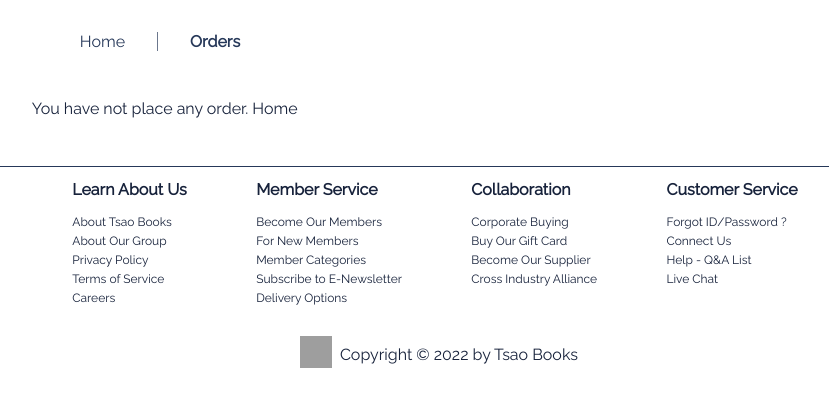
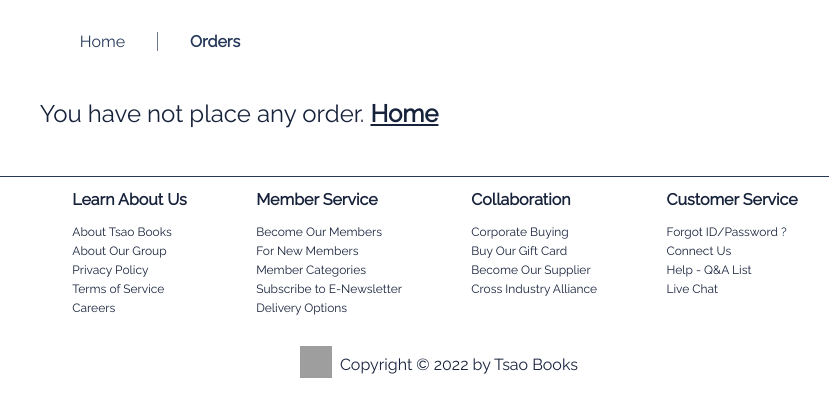
Before and after one commit to stevetsaoch/Ecommerce, a Django app: page /orders/user_orders/ in a window 1280 px wide. Shown: the part 111-528 px from the top of the page, without its empty margins (205-1034 px from the left). Run offline with Django 4.2, Linux system fonts and the light colour scheme; the visitor is signed in with stand-in values (Sample User, id 1); data that the repository does not hold is empty; grey boxes are pictures that could not be loaded.

Commit message:
modified font size of class order--empty in order_list.html

```diff
--- a/static/orders/css/orders.css
+++ b/static/orders/css/orders.css
@@ -34,6 +34,17 @@
     box-shadow: -2px 5px 5px rgba(0, 0, 0, 60%);
 }
 
+.orders--empty {
+    font-weight: 400;
+    font-size: 1.5rem;
+    padding-left: 0.5rem;
+}
+
+.orders--empty a{
+    font-weight: 600;
+    text-decoration: underline;
+    cursor: pointer;
+}
 
 /* order__infomation */
 .order__infomation__title {
```
